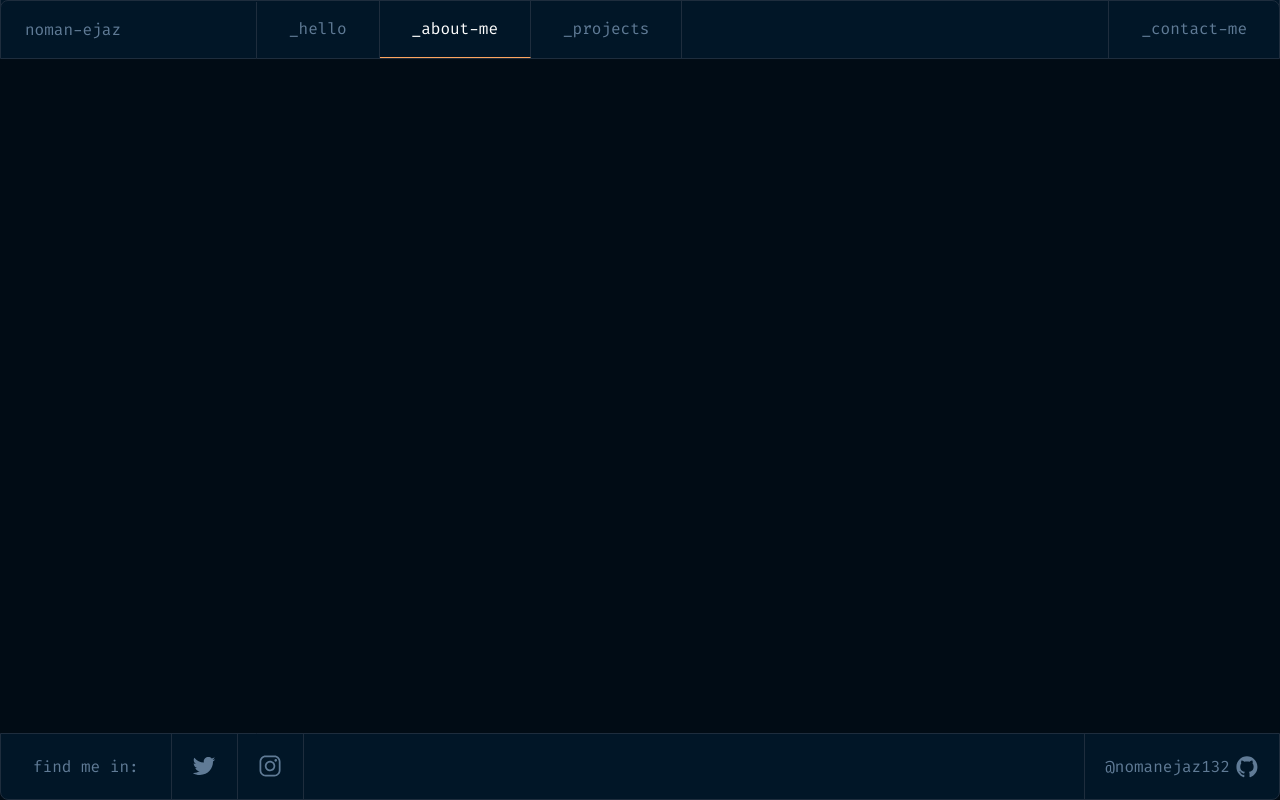
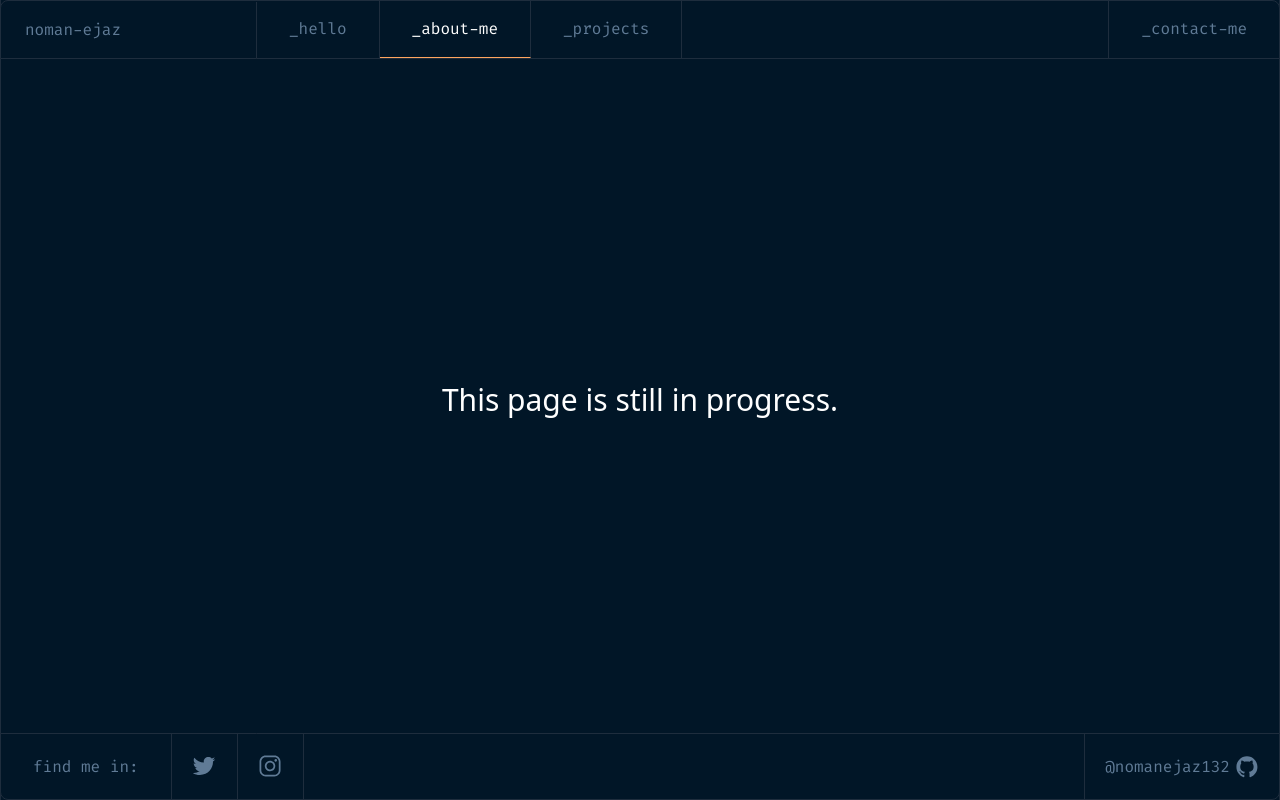
Before and after one commit to nomanejaz132/nomanejaz-portfolio, a Next.js app: page /about in a window 1280 px wide. Built offline with nearby package versions, Linux system fonts and the light colour scheme.

Commit message:
in progress

```diff
--- a/pages/about.tsx
+++ b/pages/about.tsx
@@ -1,3 +1,9 @@
 export default function About() {
-  return <div className="border-x border-line-1 bg-primary-2">About</div>;
+  return (
+    <div className="border-x border-line-1 bg-primary-2 h-screen">
+      <div className="h-full flex items-center justify-center text-white text-3xl">
+        This page is still in progress.
+      </div>
+    </div>
+  );
 }
--- a/pages/contact.tsx
+++ b/pages/contact.tsx
@@ -1,3 +1,9 @@
 export default function Contact() {
-  return <div className="border-x border-line-1 bg-primary-2">Contact</div>;
+  return (
+    <div className="border-x border-line-1 bg-primary-2 h-screen">
+      <div className="h-full flex items-center justify-center text-white text-3xl">
+        This page is still in progress.
+      </div>
+    </div>
+  );
 }
--- a/pages/index.tsx
+++ b/pages/index.tsx
@@ -8,7 +8,7 @@ export default function Home() {
         <div className="flex justify-between items-center h-full">
           <div>
             <span className="text-secondary-5 text-lg font-firacode font-normal leading-6">
-              Hi all. I am
+              Hi all. I'm
             </span>
             <h1 className="text-secondary-5 md:text-5xl lg:text-6xl font-firacode font-normal md:leading-normal lg:leading-[80px]">
               Noman Ejaz
--- a/pages/projects.tsx
+++ b/pages/projects.tsx
@@ -1,3 +1,9 @@
 export default function Projects() {
-  return <div className="border-x border-line-1 bg-primary-2">Projects</div>;
+  return (
+    <div className="border-x border-line-1 bg-primary-2 h-screen">
+      <div className="h-full flex items-center justify-center text-white text-3xl">
+        This page is still in progress.
+      </div>
+    </div>
+  );
 }
```
